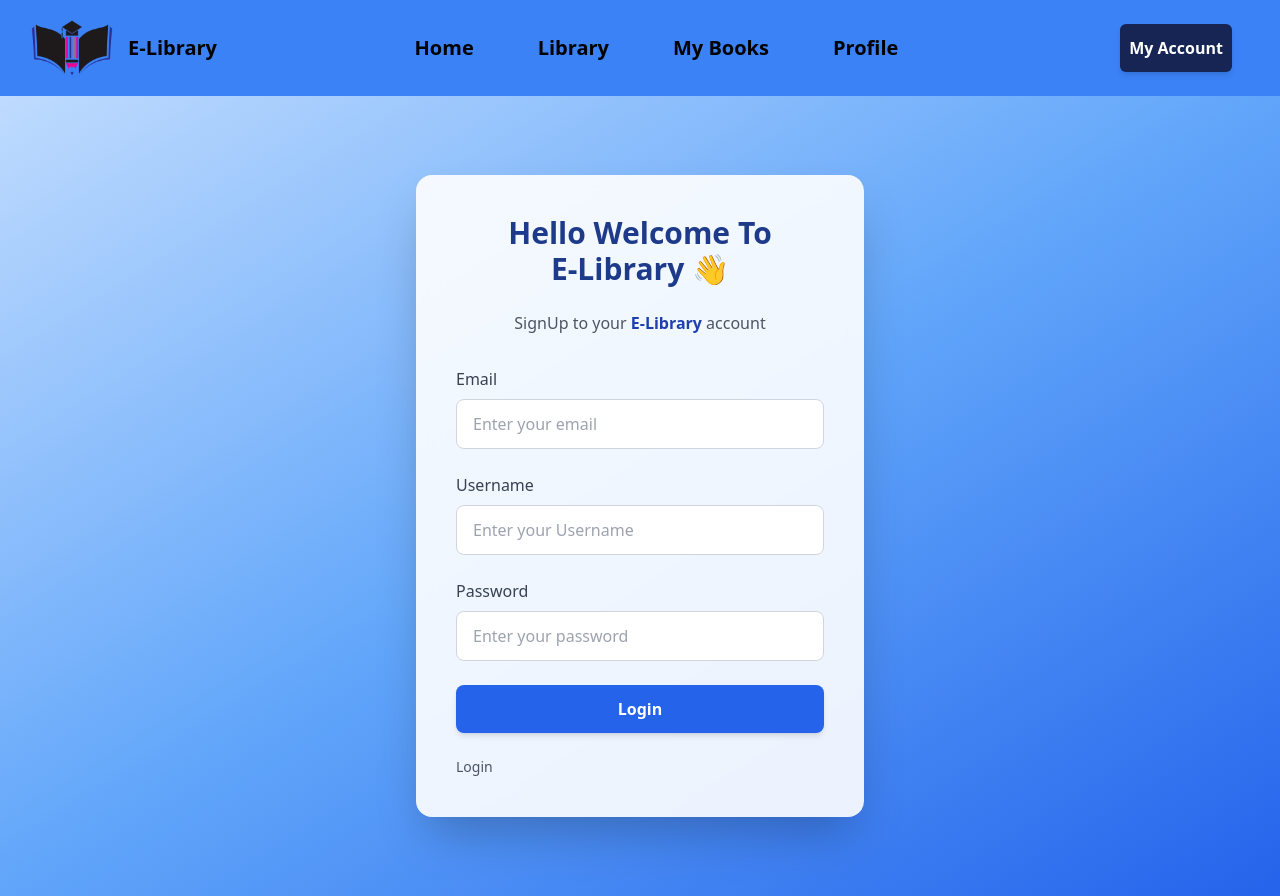
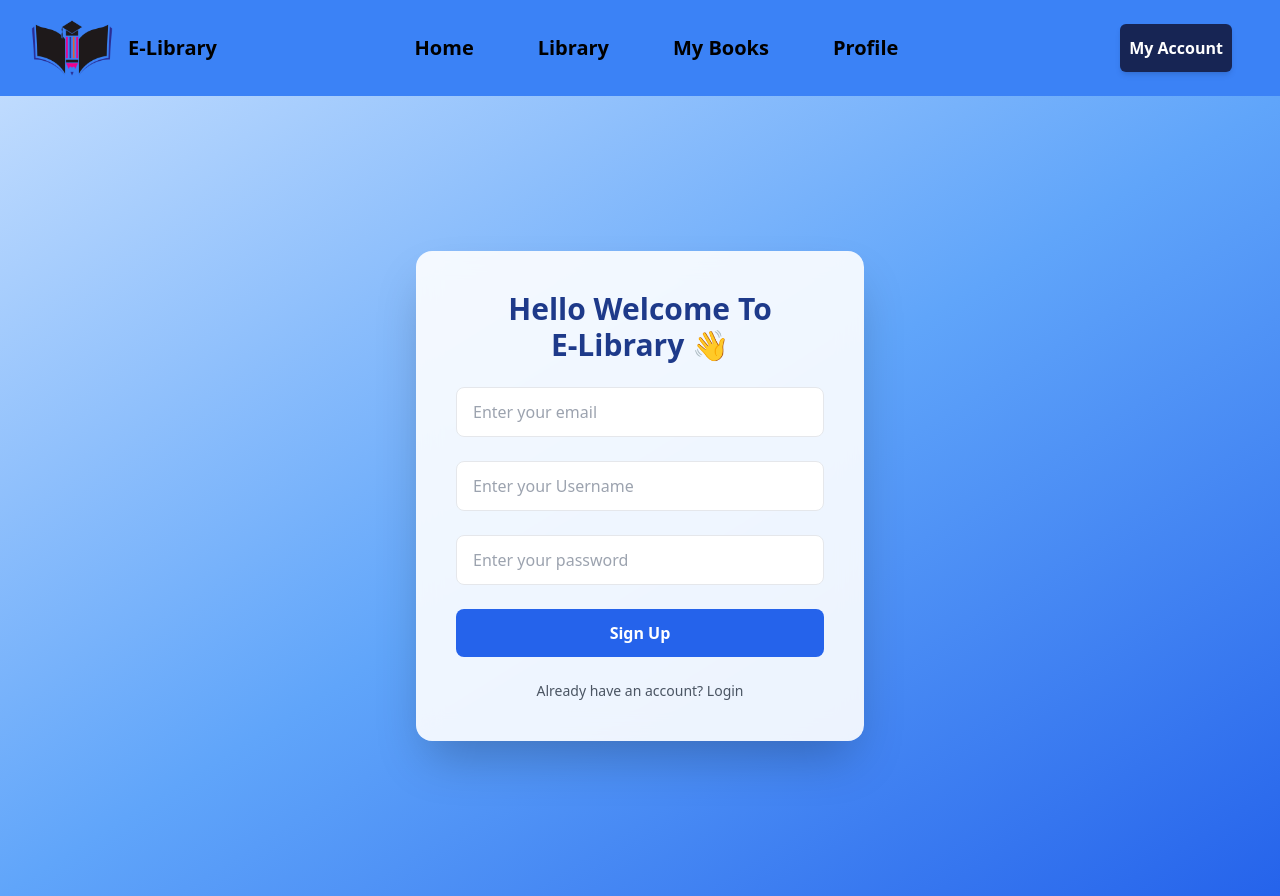
Before and after one commit to AmmarBinAli/E-Library, a React app: page /signup in a window 1280 px wide. Built offline with nearby package versions, Linux system fonts and the light colour scheme; the HTML template or start-up script is replaced by a standard one.

Commit message:
Added backend firebase config and updated login/signup components

```diff
--- a/package.json
+++ b/package.json
@@ -10,6 +10,7 @@
     "preview": "vite preview"
   },
   "dependencies": {
+    "firebase": "^12.2.1",
     "react": "^19.1.1",
     "react-dom": "^19.1.1",
     "react-pdf": "^10.1.0",
--- /dev/null
+++ b/src/backend/firebase.js
@@ -0,0 +1,16 @@
+// firebase.js
+import { initializeApp } from "firebase/app";
+import { getAuth } from "firebase/auth";
+
+const firebaseConfig = {
+  apiKey: "AIzaSyDrwiDnMJYcAwcYPFilk619ljvC54enf3o",
+  authDomain: "e-learning-d1f90.firebaseapp.com",
+  projectId: "e-learning-d1f90",
+  storageBucket: "e-learning-d1f90.firebasestorage.app",
+  messagingSenderId: "532433882434",
+  appId: "1:532433882434:web:17dc5a32274c674ca18cdb"
+};
+
+// Initialize Firebase
+const app = initializeApp(firebaseConfig);
+export const auth = getAuth(app);
--- a/src/components/Login.jsx
+++ b/src/components/Login.jsx
@@ -1,62 +1,69 @@
-import { Link } from "react-router-dom";
+import { Link, useNavigate } from "react-router-dom";
 import { useState } from "react";
+import { auth } from "../backend/firebase";
+import { signInWithEmailAndPassword } from "firebase/auth";
 
 export default function Login() {
   const [email, setEmail] = useState("");
   const [password, setPassword] = useState("");
+  const navigate = useNavigate();
 
-  const handleSubmit = (e) => {
+  const handleSubmit = async (e) => {
     e.preventDefault();
-    console.log("Login:", { email, password });
+
+    try {
+      const userCredential = await signInWithEmailAndPassword(
+        auth,
+        email,
+        password
+      );
+      console.log("Logged in:", userCredential.user);
+      alert("Login successful!");
+      navigate("/"); // login ke baad home pe redirect
+    } catch (error) {
+      console.error("Login Error:", error.code, error.message);
+      alert(error.message);
+    }
   };
 
   return (
     <div className="flex justify-center items-center min-h-screen bg-gradient-to-br from-blue-200 via-blue-400 to-blue-600">
-      <div className="bg-white/90 backdrop-blur-md p-10 rounded-2xl shadow-2xl w-full max-w-md transform transition duration-300 hover:scale-[1.02]">
-        <h2 className="text-3xl font-bold text-center text-blue-900 mb-6">Welcome Back 👋</h2>
-        <p className="text-center text-gray-600 mb-8">
-          Login to your <span className="font-semibold text-blue-800">E-Library</span> account
-        </p>
+      <div className="bg-white/90 p-10 rounded-2xl shadow-2xl w-full max-w-md">
+        <h2 className="text-3xl font-bold text-center text-blue-900 mb-6">
+          Welcome Back 👋
+        </h2>
 
         <form onSubmit={handleSubmit} className="space-y-6">
-
-          <div>
-            <label className="block text-gray-700 font-medium mb-2">Email</label>
           <input
             type="email"
             value={email}
             onChange={(e) => setEmail(e.target.value)}
             placeholder="Enter your email"
-              className="w-full px-4 py-3 rounded-lg border border-gray-300 focus:ring-2 focus:ring-blue-500 outline-none"
             required
+            className="w-full px-4 py-3 rounded-lg border"
           />
-          </div>
 
-
-          <div>
-            <label className="block text-gray-700 font-medium mb-2">Password</label>
           <input
             type="password"
             value={password}
             onChange={(e) => setPassword(e.target.value)}
             placeholder="Enter your password"
-              className="w-full px-4 py-3 rounded-lg border border-gray-300 focus:ring-2 focus:ring-blue-500 outline-none"
             required
+            className="w-full px-4 py-3 rounded-lg border"
           />
-          </div>
-
 
           <button
             type="submit"
-            className="w-full py-3 bg-blue-600 text-white font-semibold rounded-lg shadow-md hover:bg-blue-700 transition duration-300"
+            className="w-full py-3 bg-blue-600 text-white font-semibold rounded-lg"
           >
             Login
           </button>
         </form>
 
-
         <div className="flex justify-between items-center mt-6 text-sm text-gray-600">
-          <a href="#" className="hover:text-blue-700">Forgot Password?</a>
+          <a href="#" className="hover:text-blue-700">
+            Forgot Password?
+          </a>
           <Link to="/signup" className="hover:text-blue-700">
             SignUp
           </Link>
--- a/src/components/SignUp.jsx
+++ b/src/components/SignUp.jsx
@@ -1,77 +1,77 @@
 import { useState } from "react";
-import { Link } from "react-router-dom";
+import { Link, useNavigate } from "react-router-dom";
+import { auth } from "../backend/firebase";
+import { createUserWithEmailAndPassword } from "firebase/auth";
 
 export default function SignUp() {
   const [email, setEmail] = useState("");
   const [password, setPassword] = useState("");
   const [userName, setUserName] = useState("");
+  const navigate = useNavigate();
 
-  const handleSubmit = (e) => {
+  const handleSubmit = async (e) => {
     e.preventDefault();
+
+    try {
+      const userCredential = await createUserWithEmailAndPassword(
+        auth,
+        email,
+        password
+      );
+      console.log("User signed up:", userCredential.user);
+      alert("Signup successful!");
+      navigate("/login"); // signup ke baad login page pe bhej do
+    } catch (error) {
+      console.error("Signup Error:", error.code, error.message);
+      alert(error.message);
+    }
   };
 
   return (
     <div className="flex justify-center items-center min-h-screen bg-gradient-to-br from-blue-200 via-blue-400 to-blue-600">
-      <div className="bg-white/90 backdrop-blur-md p-10 rounded-2xl shadow-2xl w-full max-w-md transform transition duration-300 hover:scale-[1.02]">
+      <div className="bg-white/90 backdrop-blur-md p-10 rounded-2xl shadow-2xl w-full max-w-md">
         <h2 className="text-3xl font-bold text-center text-blue-900 mb-6">
           Hello Welcome To <br /> E-Library 👋
         </h2>
-        <p className="text-center text-gray-600 mb-8">
-          SignUp to your{" "}
-          <span className="font-semibold text-blue-800">E-Library</span> account
-        </p>
 
         <form onSubmit={handleSubmit} className="space-y-6">
-          <div>
-            <label className="block text-gray-700 font-medium mb-2">
-              Email
-            </label>
           <input
             type="email"
             value={email}
             onChange={(e) => setEmail(e.target.value)}
             placeholder="Enter your email"
-              className="w-full px-4 py-3 rounded-lg border border-gray-300 focus:ring-2 focus:ring-blue-500 outline-none"
             required
+            className="w-full px-4 py-3 rounded-lg border"
           />
-          </div>
-          <div>
-            <label className="block text-gray-700 font-medium mb-2">
-              Username
-            </label>
+
           <input
             type="text"
             value={userName}
             onChange={(e) => setUserName(e.target.value)}
             placeholder="Enter your Username"
-              className="w-full px-4 py-3 rounded-lg border border-gray-300 focus:ring-2 focus:ring-blue-500 outline-none"
             required
+            className="w-full px-4 py-3 rounded-lg border"
           />
-          </div>
 
-          <div>
-            <label className="block text-gray-700 font-medium mb-2">
-              Password
-            </label>
           <input
             type="password"
             value={password}
             onChange={(e) => setPassword(e.target.value)}
             placeholder="Enter your password"
-              className="w-full px-4 py-3 rounded-lg border border-gray-300 focus:ring-2 focus:ring-blue-500 outline-none"
             required
+            className="w-full px-4 py-3 rounded-lg border"
           />
-          </div>
 
           <button
             type="submit"
-            className="w-full py-3 bg-blue-600 text-white font-semibold rounded-lg shadow-md hover:bg-blue-700 transition duration-300"
+            className="w-full py-3 bg-blue-600 text-white font-semibold rounded-lg"
           >
-            Login
+            Sign Up
           </button>
         </form>
 
-        <div className="flex justify-between items-center mt-6 text-sm text-gray-600">
+        <div className="mt-6 text-sm text-gray-600 text-center">
+          Already have an account?{" "}
           <Link to="/login" className="hover:text-blue-700">
             Login
           </Link>
```
Also changed, not shown: 1 other file (tests, documents, lock files or other folders). Lines whose indentation alone changed are shown as unchanged.
